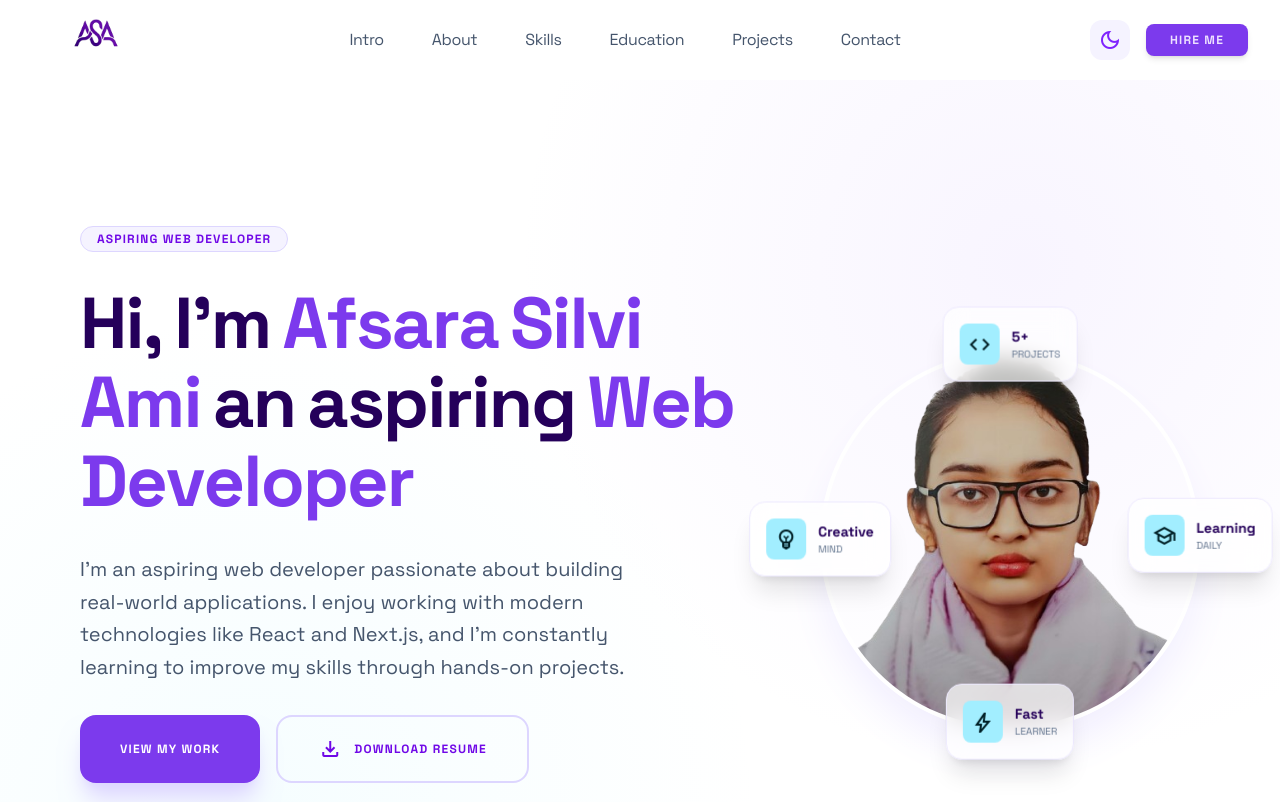
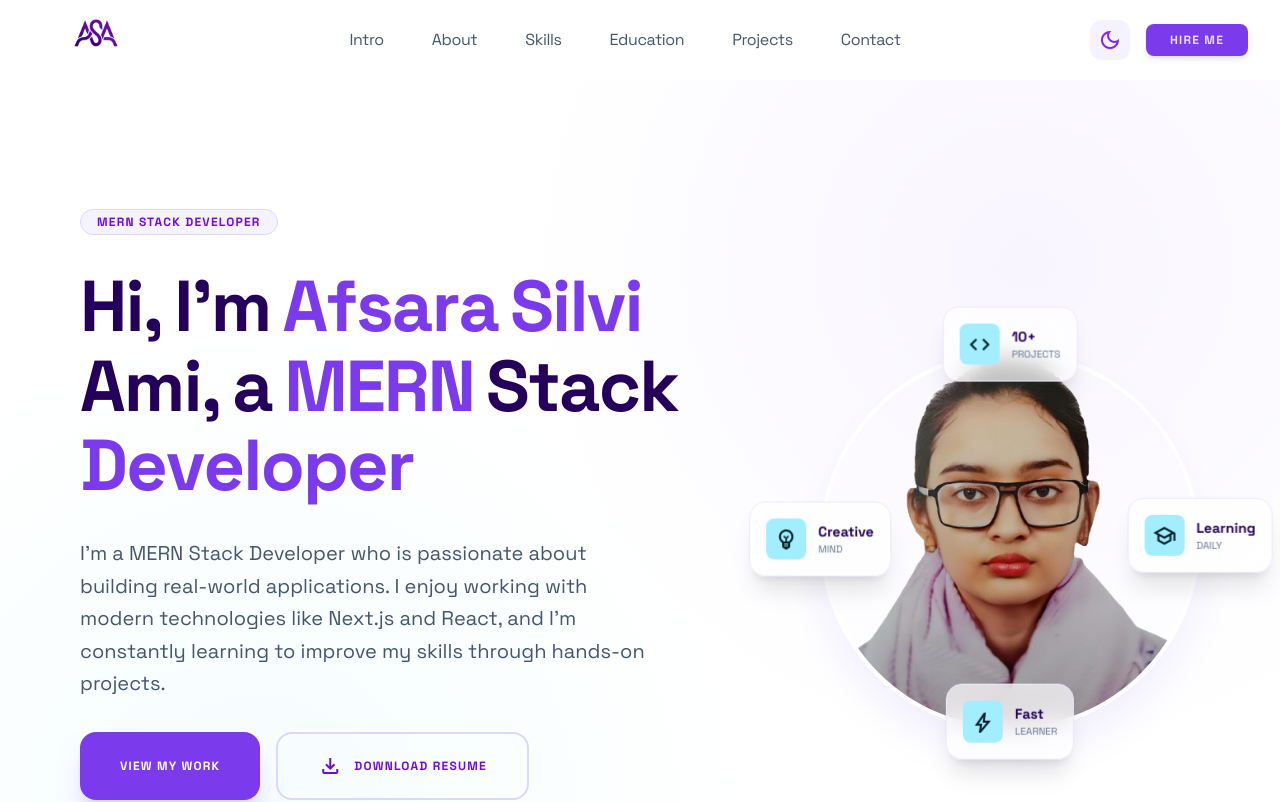
Before and after one commit to AfsaraSilviAmi/protofolio-try, a Next.js app: page / in a window 1280 px wide. Shown: the top 802 px of the page. Built offline with nearby package versions, Linux system fonts and the light colour scheme.

Commit message:
fixed the hero section a bit

```diff
--- a/src/components/Hero.jsx
+++ b/src/components/Hero.jsx
@@ -6,7 +6,7 @@ import { motion } from 'framer-motion';
 import gsap from 'gsap';
 
 const stats = [
-  { icon: "code", value: "5+", label: "Projects" },
+  { icon: "code", value: "10+", label: "Projects" },
   { icon: "school", value: "Learning", label: "Daily" },
   { icon: "bolt", value: "Fast", label: "Learner" },
   { icon: "emoji_objects", value: "Creative", label: "Mind" }
@@ -43,7 +43,7 @@ export default function Hero() {
     return () => ctx.revert();
   }, []);
 
-  const title = "Hi, I'm Afsara Silvi Ami an aspiring Web Developer";
+  const title = "Hi, I'm Afsara Silvi Ami, a MERN Stack Developer";
 
   return (
     <section ref={containerRef} className="relative min-h-[921px] flex items-center px-8 md:px-20 hero-gradient overflow-hidden" id="about">
@@ -54,7 +54,7 @@ export default function Hero() {
             animate={{ opacity: 1, scale: 1 }}
             className="inline-block px-4 py-1 rounded-full border border-violet-200 bg-violet-50 text-violet-700 text-label-caps"
           >
-           Aspiring Web Developer
+           MERN Stack Developer
           </motion.div>
           <h1 ref={titleRef} className="text-h1 text-on-background">
             {title.split(" ").map((word, i) => (
@@ -64,7 +64,7 @@ export default function Hero() {
                     key={j}
                     className={`inline-block char
   ${word === "Afsara" || word === "Silvi" || word === "Ami" ? "text-primary-container animate-shimmer" : ""}
-  ${word === "Web" || word === "Developer" ? "text-primary-container animate-shimmer" : ""}
+  ${word === "MERN" || word === "Developer" ? "text-primary-container animate-shimmer" : ""}
 `}
                   >
                     {char}
@@ -74,7 +74,7 @@ export default function Hero() {
             ))}
           </h1>
           <p className="text-body-lg text-slate-600 dark:text-slate-300 max-w-xl hero-fade-in">
-           I'm an aspiring web developer passionate about building real-world applications. I enjoy working with modern technologies like React and Next.js, and I'm constantly learning to improve my skills through hands-on projects.
+           I'm a MERN Stack Developer who is passionate about building real-world applications. I enjoy working with modern technologies like Next.js and React, and I'm constantly learning to improve my skills through hands-on projects.
           </p>
           <div className="flex flex-col sm:flex-row gap-4 hero-fade-in">
             <motion.a
```
